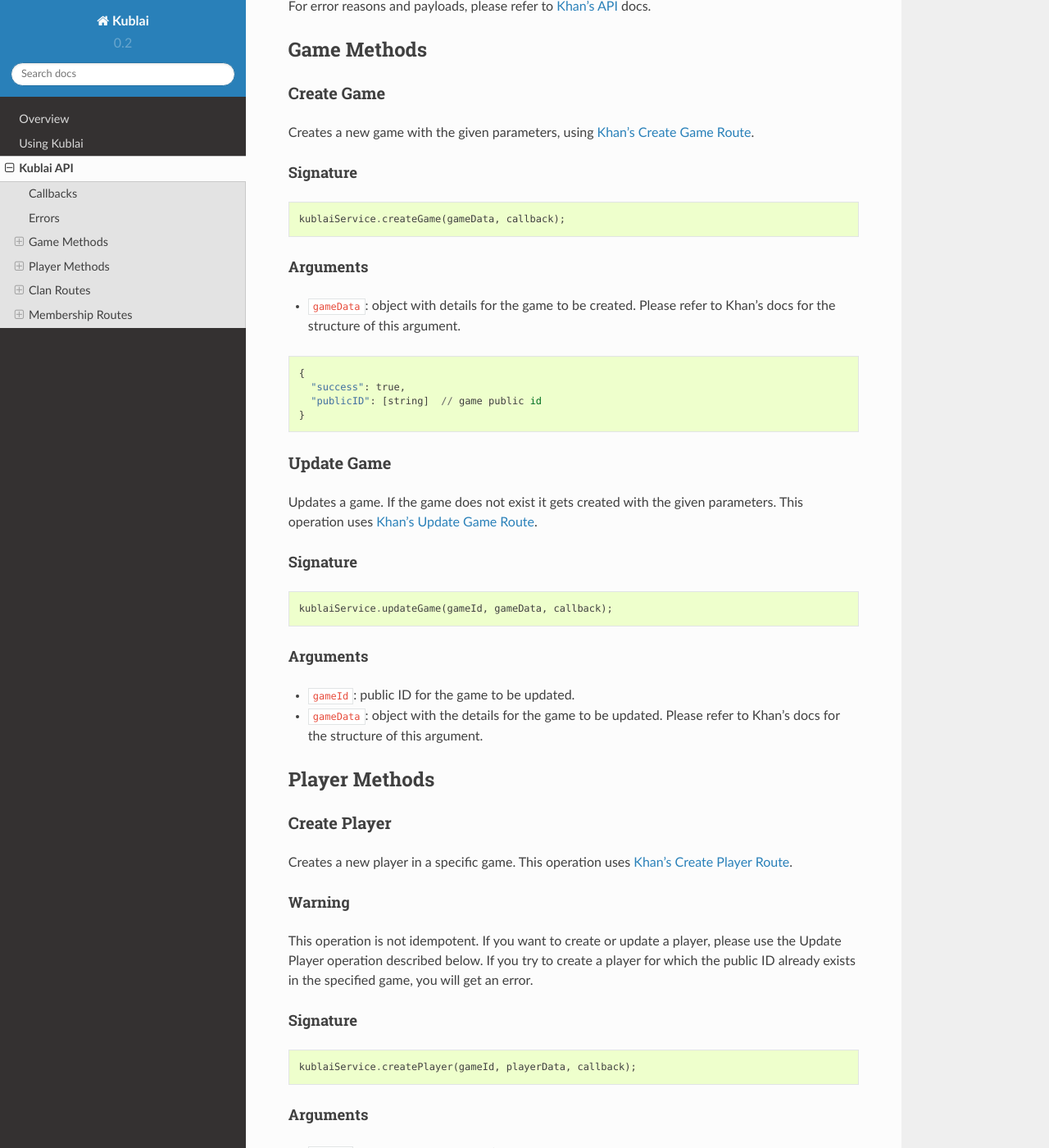
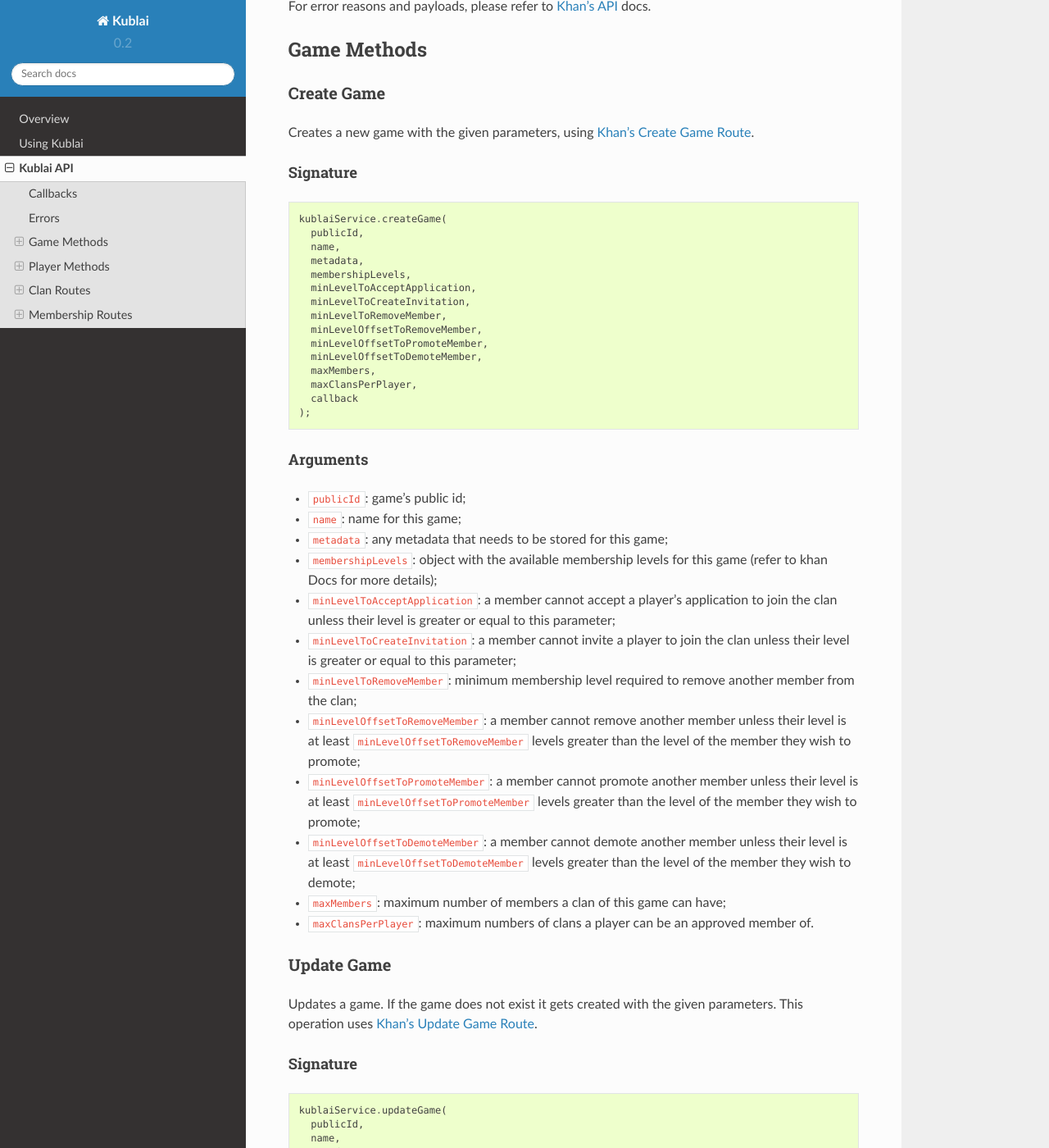
Before and after one commit to topfreegames/kublai, a Sphinx documentation site: the page built from docs/API.md, in a window 1280 px wide and 1400 px high, scrolled down 611 px. Shown: the whole window at 82% size. Built offline with Sphinx 7.4.7 and the Read the Docs theme 2.0.0, drawn with Linux system fonts in a browser that asks for light colours; some of the changed text lies outside the part shown.

Commit message:
Fixed create game and update game signatures

````diff
--- a/docs/API.md
+++ b/docs/API.md
@@ -32,19 +32,37 @@
 #### Signature
 
 ```
-kublaiService.createGame(gameData, callback);
+kublaiService.createGame(
+  publicId,
+  name,
+  metadata,
+  membershipLevels,
+  minLevelToAcceptApplication,
+  minLevelToCreateInvitation,
+  minLevelToRemoveMember,
+  minLevelOffsetToRemoveMember,
+  minLevelOffsetToPromoteMember,
+  minLevelOffsetToDemoteMember,
+  maxMembers,
+  maxClansPerPlayer,
+  callback
+);
 ```
 
 #### Arguments
 
-* `gameData`: object with details for the game to be created. Please refer to Khan's docs for the structure of this argument.
-
-```
-{
-  "success": true,
-  "publicID": [string]  // game public id
-}
-```
+* `publicId`: game's public id;
+* `name`: name for this game;
+* `metadata`: any metadata that needs to be stored for this game;
+* `membershipLevels`: object with the available membership levels for this game (refer to khan Docs for more details);
+* `minLevelToAcceptApplication`: a member cannot accept a player’s application to join the clan unless their level is greater or equal to this parameter;
+* `minLevelToCreateInvitation`: a member cannot invite a player to join the clan unless their level is greater or equal to this parameter;
+* `minLevelToRemoveMember`: minimum membership level required to remove another member from the clan;
+* `minLevelOffsetToRemoveMember`: a member cannot remove another member unless their level is at least `minLevelOffsetToRemoveMember` levels greater than the level of the member they wish to promote;
+* `minLevelOffsetToPromoteMember`: a member cannot promote another member unless their level is at least `minLevelOffsetToPromoteMember` levels greater than the level of the member they wish to promote;
+* `minLevelOffsetToDemoteMember`: a member cannot demote another member unless their level is at least `minLevelOffsetToDemoteMember` levels greater than the level of the member they wish to demote;
+* `maxMembers`: maximum number of members a clan of this game can have;
+* `maxClansPerPlayer`: maximum numbers of clans a player can be an approved member of.
 
 ### Update Game
 
@@ -53,13 +71,37 @@
 #### Signature
 
 ```
-kublaiService.updateGame(gameId, gameData, callback);
+kublaiService.updateGame(
+  publicId,
+  name,
+  metadata,
+  membershipLevels,
+  minLevelToAcceptApplication,
+  minLevelToCreateInvitation,
+  minLevelToRemoveMember,
+  minLevelOffsetToRemoveMember,
+  minLevelOffsetToPromoteMember,
+  minLevelOffsetToDemoteMember,
+  maxMembers,
+  maxClansPerPlayer,
+  callback
+)
 ```
 
 #### Arguments
 
-* `gameId`: public ID for the game to be updated.
-* `gameData`: object with the details for the game to be updated. Please refer to Khan's docs for the structure of this argument.
+* `publicId`: game's public id;
+* `name`: name for this game;
+* `metadata`: any metadata that needs to be stored for this game;
+* `membershipLevels`: object with the available membership levels for this game (refer to khan Docs for more details);
+* `minLevelToAcceptApplication`: a member cannot accept a player’s application to join the clan unless their level is greater or equal to this parameter;
+* `minLevelToCreateInvitation`: a member cannot invite a player to join the clan unless their level is greater or equal to this parameter;
+* `minLevelToRemoveMember`: minimum membership level required to remove another member from the clan;
+* `minLevelOffsetToRemoveMember`: a member cannot remove another member unless their level is at least `minLevelOffsetToRemoveMember` levels greater than the level of the member they wish to promote;
+* `minLevelOffsetToPromoteMember`: a member cannot promote another member unless their level is at least `minLevelOffsetToPromoteMember` levels greater than the level of the member they wish to promote;
+* `minLevelOffsetToDemoteMember`: a member cannot demote another member unless their level is at least `minLevelOffsetToDemoteMember` levels greater than the level of the member they wish to demote;
+* `maxMembers`: maximum number of members a clan of this game can have;
+* `maxClansPerPlayer`: maximum numbers of clans a player can be an approved member of.
 
 ## Player Methods
 
@@ -243,51 +285,43 @@
 
 ## Membership Routes
 
-  ### Apply For Membership
+### Apply for Membership
 
-  `POST /games/:gameID/clans/:clanPublicID/memberships/application`
+Allows a player to ask to join the clan with the given publicID. If the clan’s autoJoin property is true the member will be automatically approved. Otherwise, the membership must be approved by the clan owner or one of the clan members.
 
-  Allows a player to ask to join the clan with the given publicID. If the clan's autoJoin property is true the member will be automatically approved. Otherwise, the membership must be approved by the clan owner or one of the clan members.
+This operation uses [Khan's Apply For Membership Route](http://khan-api.readthedocs.io/en/latest/API.html#apply-for-membership).
 
-  * Payload
+#### Signature
 
-    ```
-    {
-      "level": [string],         // the level of the membership
-      "playerPublicID": [string] // the player's public id
-    }
-    ```
+```
+kublaiService.applyForMembership(gameId, clanId, membershipData, callback);
+```
 
-  * Success Response
-    * Code: `200`
-    * Content:
-      ```
-      {
-        "success": true
-      }
-      ```
+#### Arguments
 
-  * Error Response
+* `gameId`: public ID for the desired clan's game.
+* `clanId`: public ID for the desired clan.
+* `membershipData`: object with the details for the membership to be changed. Please refer to Khan's docs for the structure of this argument.
 
-    It will return an error if an invalid payload is sent or if there are missing parameters.
+### Approve or Deny Membership
 
-    * Code: `400`
-    * Content:
-      ```
-      {
-        "success": false,
-        "reason": [string]
-      }
-      ```
+Allows the clan owner or a clan member to approve or deny a player’s application to join the clan. The member’s membership level must be at least the game’s `minLevelToAcceptApplication`.
 
-    * Code: `500`
-    * Content:
-      ```
-      {
-        "success": false,
-        "reason": [string]
-      }
-      ```
+This operation uses [Khan's Approve Or Deny Membership Route](http://khan-api.readthedocs.io/en/latest/API.html#approve-or-deny-membership-application).
+
+#### Signature
+
+```
+kublaiService.applyForMembership(gameId, clanId, action, membershipData, callback);
+```
+
+#### Arguments
+
+* `gameId`: public ID for the desired clan's game.
+* `clanId`: public ID for the desired clan.
+* `action`: action to be executed. Can be either `approve` or `deny`.
+* `membershipData`: object with the details for the membership to be changed. Please refer to Khan's docs for the structure of this argument.
+
 
   ### Approve Or Deny Membership Application
 
````
Also changed, not shown: 4 other files.
